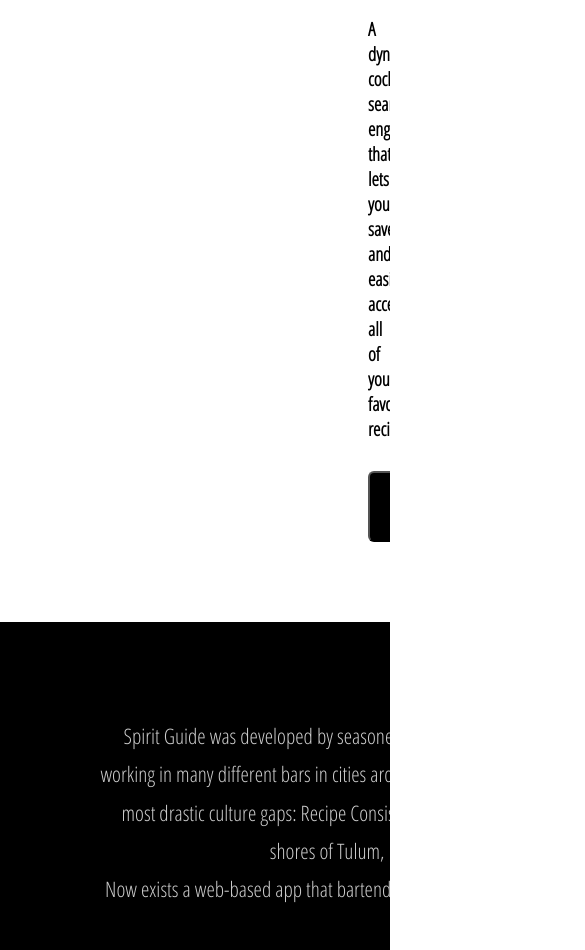
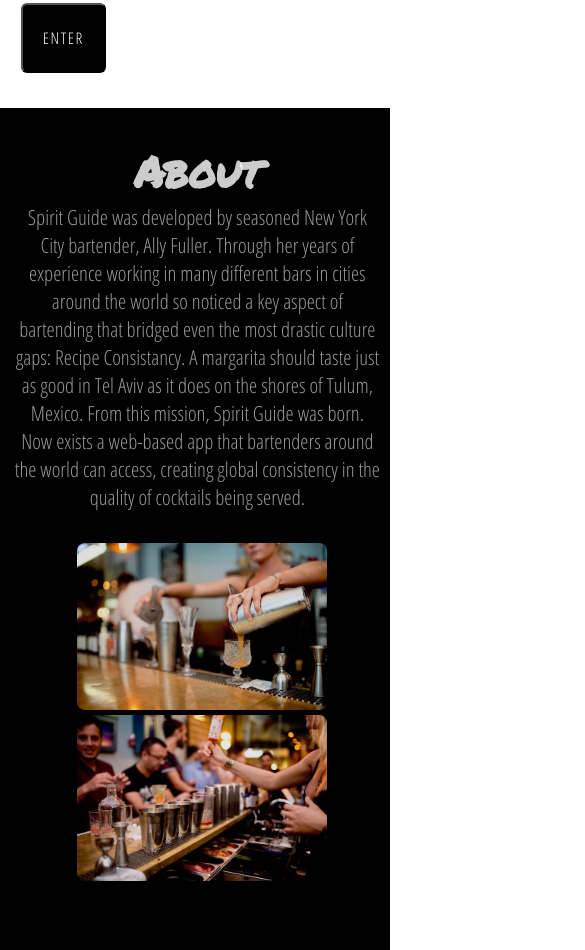
Before and after one commit to allyjfuller/Spirit-Guide-Final, a website: page index.html in a window 390 px wide. Shown: the part 687-1637 px from the top of the page, 585 px wide, since content can reach past the window. Drawn offline with Linux system fonts and the light colour scheme.

Commit message:
final responsive changes

```diff
--- a/css/responsive.css
+++ b/css/responsive.css
@@ -1,11 +1,9 @@
-@media screen and (min-device-width: 320px)
-and (max-device-width: 480px)
-and (-webkit-min-device-pixel-ratio: 2) {
+@media only screen and (max-width: 1200px) {
 
 #banner {
     width: 100%;
     overflow: hidden;
-    padding-left: 2em;
+    padding-left: 1em;
 }
 
 
@@ -34,6 +32,17 @@
 
 }
 
+.container h1 {
+    text-align: center;
+    padding-left: 0.5em;
+}
+
+.title {
+    padding-left: 0.3em;
+    margin-bottom: 2em;
+}
+
+
 input
     {
         width: 100%;
@@ -49,12 +58,53 @@
         padding: 12px 20px 12px 40px;
     }
 
-div #results {
+div #results, .container {
         display: flex;
         flex-direction: column;
-        align-items: center;
+        align-items: flex-start;
         justify-content: space-around;
         flex-wrap: wrap;
+        padding: 0.2em;
+}
+
+div.card {
+    display: inline-block;
+    width: 100%;
+    padding-bottom: 1em;
+    text-align: center;
+}
+
+img {
+    max-width: 65%;
+    border-radius: 8px;
+}
+
+a.btn {
+    display: inline-block;
+    padding: 1em 2em 1em 2em;
+    letter-spacing: 0.10em;
+    margin-top: 0.5em;
+    padding: 22px 20px;
+    background: #000;
+    border-radius: 6px;
+    text-decoration: none;
+    font-size: 1em;
+    font-family: 'Open Sans Condensed', sans-serif;
+    color: #FFF;
+}
+
+button {
+    display: inline-block;
+    padding: 1em 2em 1em 2em;
+    letter-spacing: 0.10em;
+    margin-top: 0.5em;
+    padding: 22px 20px;
+    background: #000;
+    border-radius: 6px;
+    text-decoration: none;
+    font-size: 1em;
+    font-family: 'Open Sans Condensed', sans-serif;
+    color: #FFF;
 }
 
 table.table-light {
--- a/index.html
+++ b/index.html
@@ -36,23 +36,18 @@
     </div>
   </div>
 
-
-
 <div id="about">
 <div id="center">
-  <div class="container">
+  <div id="two-column" class="container">
     <div class="title">
       <h2>About</h2>
-    <p>Spirit Guide was developed by seasoned New York City bartender, Ally Fuller. Through her years of experience working in many different bars in cities around the world so noticed a key aspect of bartending that bridged even the most drastic culture gaps: Recipe Consistancy. A margarita should taste just as good in Tel Aviv as it does on the shores of Tulum, Mexico. From this mission, Spirit Guide was born.</p>
-
-        <p>Now exists a web-based app that bartenders around the world can access, creating global consistency in the quality of cocktails being served.</p>
-    <br>
-
-    <div class="boxA"><img src="bartending1.jpg"></div>
-
-    <div class="boxC"><img src="bartending2.jpg"></div>
-
-
+      <span class="byline">Spirit Guide was developed by seasoned New York City bartender, Ally Fuller. Through her years of experience working in many different bars in cities around the world so noticed a key aspect of bartending that bridged even the most drastic culture gaps: Recipe Consistancy. A margarita should taste just as good in Tel Aviv as it does on the shores of Tulum, Mexico. From this mission, Spirit Guide was born.<br>Now exists a web-based app that bartenders around the world can access, creating global consistency in the quality of cocktails being served.</span>
+    </div>
+    <div class="boxA">
+      <img src="bartending1.jpg">
+    </div>
+    <div class="boxC">
+      <img src="bartending2.jpg">
     </div>
   </div>
 </div>
```
Also changed, not shown: css/app.css (line endings or trailing spaces), css/index.css (line endings or trailing spaces), 1 other file.
